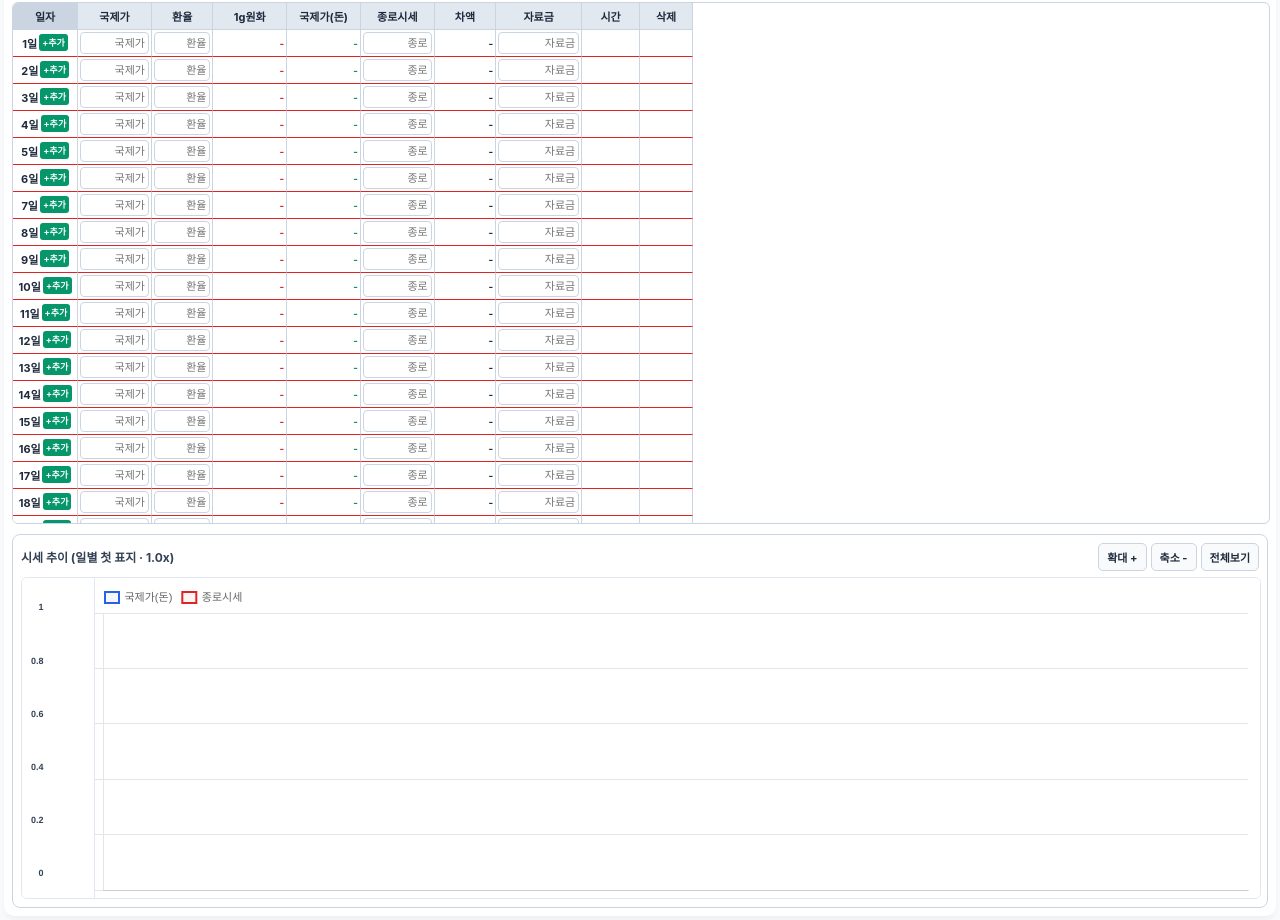
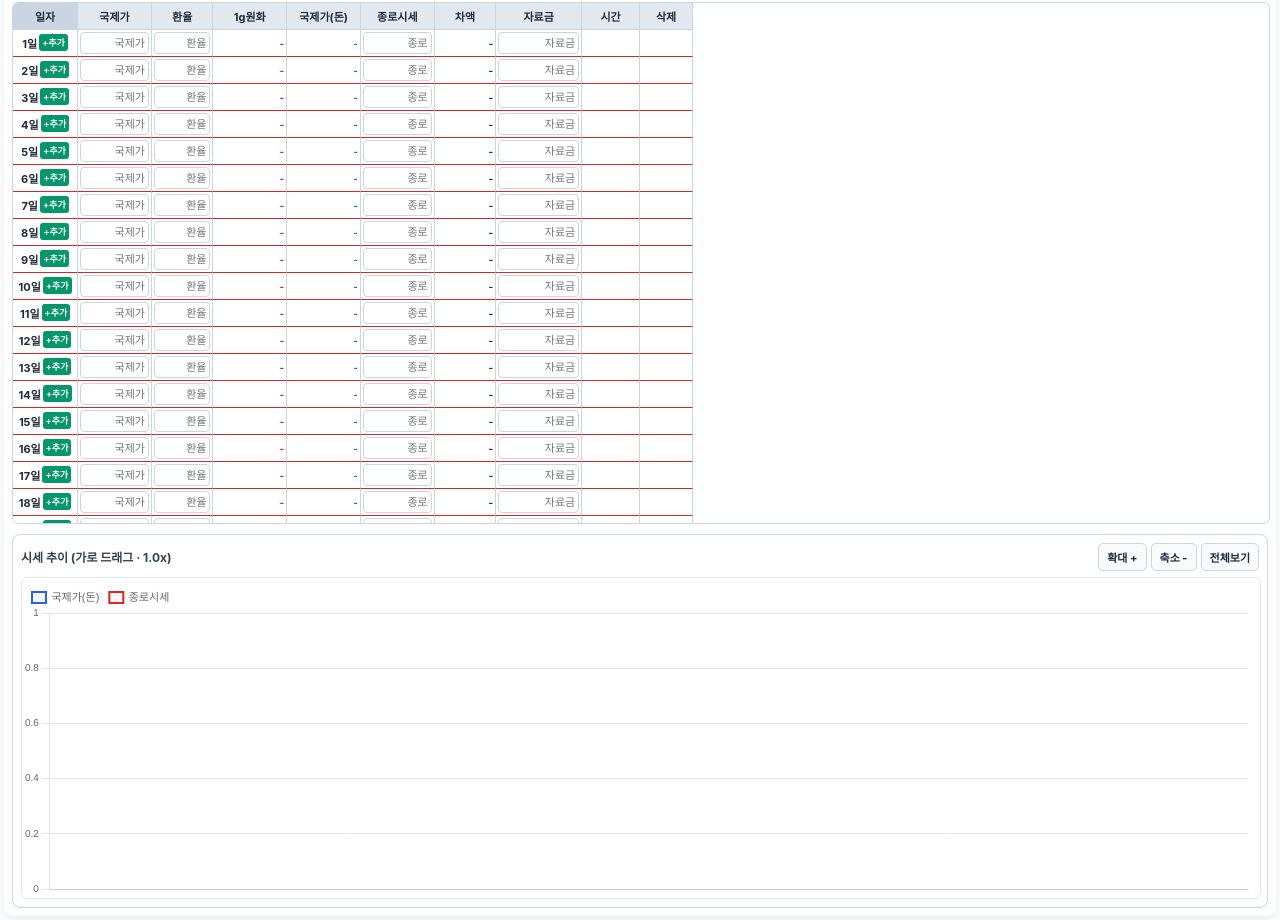
Before and after one commit to Gooam/gold, a plain HTML site: page index.html in a window 1280 px wide. Shown: the part 192-1112 px from the top of the page. Drawn offline with nearby package versions, Linux system fonts and the light colour scheme.

Commit message:
Update index.html

```diff
--- a/index.html
+++ b/index.html
@@ -267,30 +267,14 @@
         .zoom-btn:active {
             background: #e2e8f0;
         }
-        .chart-split-body {
-            position: relative;
-            display: flex;
+        .chart-scroll-wrapper {
             width: 100%;
             height: 320px;
-            border: 1px solid #e2e8f0;
-            border-radius: 6px;
-            background: #ffffff;
-            overflow: hidden;
-        }
-        .y-axis-fixed-box {
-            flex: 0 0 72px;
-            width: 72px;
-            height: 100%;
-            background: #ffffff;
-            border-right: 1px solid #e2e8f0;
-            z-index: 2;
-        }
-        .chart-scroll-wrapper {
-            flex: 1 1 auto;
-            height: 100%;
             overflow-x: auto;
             overflow-y: hidden;
             -webkit-overflow-scrolling: touch;
+            border: 1px solid #e2e8f0;
+            border-radius: 6px;
             background: #ffffff;
         }
         .chart-canvas-box {
@@ -351,21 +335,16 @@
     <!-- 모바일 전용 그래프 영역 -->
     <div class="chart-panel">
         <div class="chart-toolbar">
-            <span class="chart-title" id="zoomStatus">시세 추이 (일별 첫 표지 · 1.0x)</span>
+            <span class="chart-title" id="zoomStatus">시세 추이 (가로 드래그 · 1.0x)</span>
             <div class="zoom-controls">
                 <button type="button" class="zoom-btn" onclick="zoomChart(1.35)">확대 +</button>
                 <button type="button" class="zoom-btn" onclick="zoomChart(0.65)">축소 -</button>
                 <button type="button" class="zoom-btn" onclick="resetChartZoom()">전체보기</button>
             </div>
         </div>
-        <div class="chart-split-body">
-            <div class="y-axis-fixed-box">
-                <canvas id="yAxisChart"></canvas>
-            </div>
-            <div class="chart-scroll-wrapper" id="chartScrollWrapper">
-                <div class="chart-canvas-box" id="chartCanvasBox">
-                    <canvas id="goldChart"></canvas>
-                </div>
+        <div class="chart-scroll-wrapper" id="chartScrollWrapper">
+            <div class="chart-canvas-box" id="chartCanvasBox">
+                <canvas id="goldChart"></canvas>
             </div>
         </div>
     </div>
@@ -384,7 +363,6 @@
 
     let currentMonth = '';
     let chartInstance = null;
-    let yAxisChartInstance = null;
     let chartScale = 1.0;
     let latestChartPointCount = 0;
 
@@ -803,25 +781,22 @@
         if (!wrapper || !box) return;
 
         latestChartPointCount = dataPointCount;
-        const viewportW = wrapper.clientWidth || 250;
-        const standardW = Math.max(viewportW, dataPointCount * 14);
+        const viewportW = wrapper.clientWidth || 300;
+        const standardW = Math.max(viewportW, dataPointCount * 16);
         const targetWidth = Math.max(viewportW, Math.round(standardW * chartScale));
         box.style.width = `${targetWidth}px`;
 
         if (statusEl) {
-            const modeText = chartScale < 0.95 ? '한눈에 축소' : '일별 첫 표지';
+            const modeText = chartScale < 0.95 ? '한눈에 축소' : '가로 드래그';
             statusEl.textContent = `시세 추이 (${modeText} · ${chartScale.toFixed(1)}x)`;
         }
         if (chartInstance) {
             chartInstance.resize();
         }
-        if (yAxisChartInstance) {
-            yAxisChartInstance.resize();
-        }
     }
 
     function zoomChart(factor) {
-        chartScale = Math.min(3.5, Math.max(0.45, Number((chartScale * factor).toFixed(2))));
+        chartScale = Math.min(3.5, Math.max(0.55, Number((chartScale * factor).toFixed(2))));
         applyChartWidth(latestChartPointCount);
     }
 
@@ -832,85 +807,15 @@
         applyChartWidth(latestChartPointCount);
     }
 
-    function syncYAxisScale(donData, jongroData) {
-        if (!chartInstance || !yAxisChartInstance) return;
-        const allVals = [...donData, ...jongroData].filter(v => typeof v === 'number' && !isNaN(v));
-        if (allVals.length === 0) return;
-
-        const minVal = Math.min(...allVals);
-        const maxVal = Math.max(...allVals);
-        const pad = Math.max(5000, Math.round((maxVal - minVal) * 0.1));
-        const yMin = Math.floor((minVal - pad) / 5000) * 5000;
-        const yMax = Math.ceil((maxVal + pad) / 5000) * 5000;
-
-        chartInstance.options.scales.y.min = yMin;
-        chartInstance.options.scales.y.max = yMax;
-        yAxisChartInstance.options.scales.y.min = yMin;
-        yAxisChartInstance.options.scales.y.max = yMax;
-    }
-
     function initChart() {
         if (typeof Chart === 'undefined') return;
         const canvas = document.getElementById('goldChart');
-        const yCanvas = document.getElementById('yAxisChart');
-        if (!canvas || !yCanvas) return;
+        if (!canvas) return;
         const ctx = canvas.getContext('2d');
-        const yCtx = yCanvas.getContext('2d');
 
         if (chartInstance) {
             chartInstance.destroy();
         }
-        if (yAxisChartInstance) {
-            yAxisChartInstance.destroy();
-        }
-
-        yAxisChartInstance = new Chart(yCtx, {
-            type: 'line',
-            data: {
-                labels: [''],
-                datasets: [{
-                    data: [null],
-                    borderWidth: 0,
-                    pointRadius: 0
-                }]
-            },
-            options: {
-                responsive: true,
-                maintainAspectRatio: false,
-                animation: false,
-                layout: {
-                    padding: {
-                        top: 30,
-                        bottom: 24,
-                        left: 6,
-                        right: 2
-                    }
-                },
-                plugins: {
-                    legend: { display: false },
-                    tooltip: { enabled: false }
-                },
-                scales: {
-                    x: {
-                        display: false
-                    },
-                    y: {
-                        position: 'left',
-                        beginAtZero: false,
-                        border: { display: false },
-                        grid: { display: false },
-                        ticks: {
-                            maxTicksLimit: 6,
-                            font: { size: 9, weight: 'bold' },
-                            color: '#334155',
-                            callback: function(value) {
-                                return Number(value).toLocaleString();
-                            }
-                        }
-                    }
-                }
-            }
-        });
 
         chartInstance = new Chart(ctx, {
             type: 'line',
@@ -952,7 +857,7 @@
                     padding: {
                         top: 4,
                         right: 12,
-                        bottom: 0
+                        left: 0
                     }
                 },
                 plugins: {
@@ -982,8 +887,11 @@
                         position: 'left',
                         beginAtZero: false,
                         ticks: {
-                            display: false,
-                            maxTicksLimit: 6
+                            maxTicksLimit: 6,
+                            font: { size: 10 },
+                            callback: function(value) {
+                                return Number(value).toLocaleString();
+                            }
                         }
                     }
                 }
@@ -997,7 +905,7 @@
     }
 
     function updateChart() {
-        if (!chartInstance || !yAxisChartInstance) return;
+        if (!chartInstance) return;
         const monthData = db[currentMonth] || { days: {} };
         const lastDay = 31;
 
@@ -1038,13 +946,11 @@
             }
         }
 
-        syncYAxisScale(donData, jongroData);
         applyChartWidth(labels.length);
         chartInstance.data.labels = labels;
         chartInstance.data.datasets[0].data = donData;
         chartInstance.data.datasets[1].data = jongroData;
         chartInstance.update();
-        yAxisChartInstance.update();
     }
 
     window.onload = init;
```
